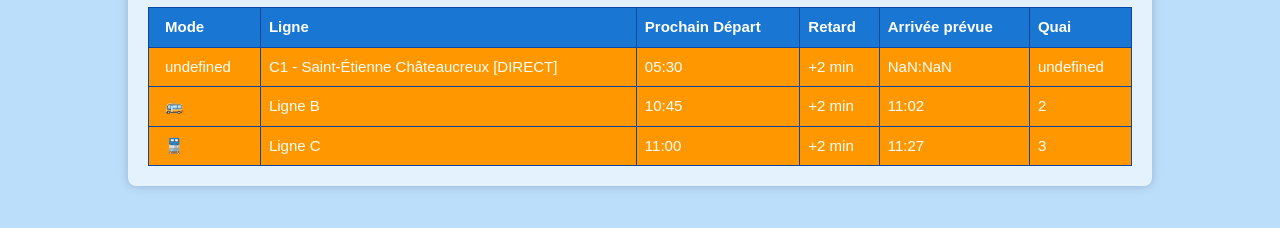
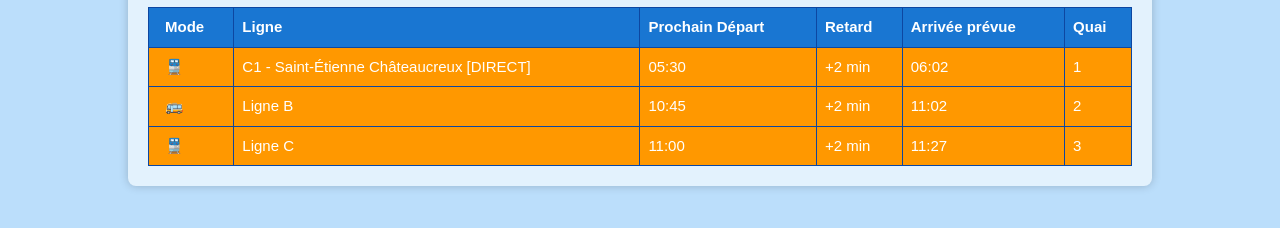
Before and after one commit to busdisplayer/sntc, a plain HTML site: page index.html in a window 1280 px wide. Shown: the part 296-524 px from the top of the page. Drawn offline with nearby package versions, Linux system fonts and the light colour scheme.

Commit message:
Update index.html

```diff
--- a/index.html
+++ b/index.html
@@ -59,11 +59,11 @@
             "Ligne C": ["Stop X", "Stop Y", "Stop Z"]
         };
 
-        const travelTimes = { "Ligne A": 20, "Ligne B": 15, "Ligne C": 25 };
+        const travelTimes = { "C1 - Saint-Étienne Châteaucreux [DIRECT]": 30, "Ligne B": 15, "Ligne C": 25 };
 
-        const quais = { "Ligne A": 1, "Ligne B": 2, "Ligne C": 3 };
+        const quais = { "C1 - Saint-Étienne Châteaucreux [DIRECT]": 1, "Ligne B": 2, "Ligne C": 3 };
 
-        const modes = { "Ligne A": "🚆", "Ligne B": "🚌", "Ligne C": "🚆" };
+        const modes = { "C1 - Saint-Étienne Châteaucreux [DIRECT]": "🚆", "Ligne B": "🚌", "Ligne C": "🚆" };
 
         function getCurrentTime() {
             let now = new Date();
```
